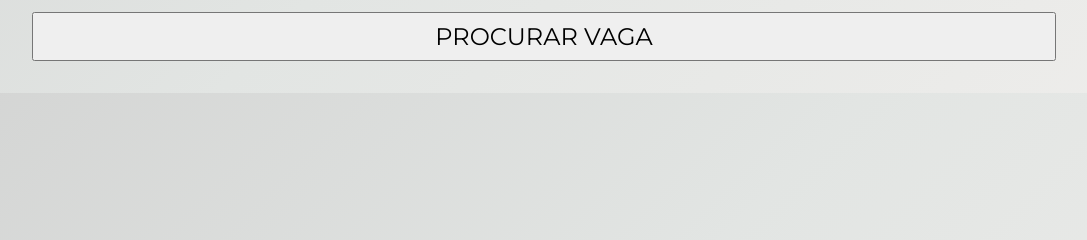
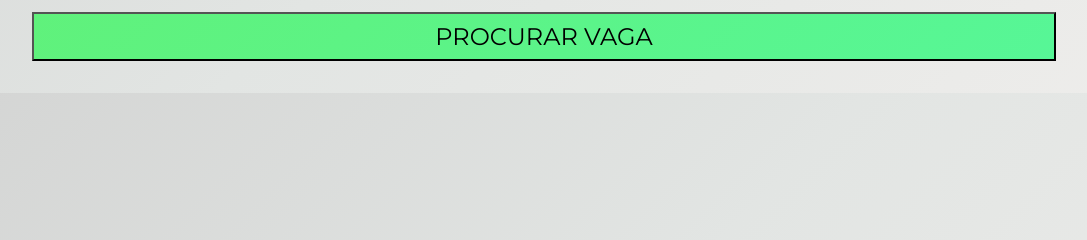
Before and after one commit to thiagojacinto/vagalivre-web, a PHP site: page / in a window 1280 px wide. Shown: the part 560-800 px from the top of the page, without its empty margins (96-1183 px from the left). Run offline with PHP 8.4, Linux system fonts and the light colour scheme; some libraries are stand-ins or nearby versions.

Commit message:
made button green & glowing (CSS Animation)

```diff
--- a/webapp/styleV2.css
+++ b/webapp/styleV2.css
@@ -46,6 +46,57 @@
   font-size: 2.5vh;
   width: 80%;
   margin: 2vh auto;
+}
+
+.getParkingLot {
+  background: linear-gradient(-45deg, #cef3b6, #56f799, #62f075, #78f1bf);
+	background-size: 400% 400%;
+  animation: gradientBG 2.5s ease infinite;
+}
+/*  Button animation */
+@keyframes gradientBG {
+	0% {
+		background-position: 0% 50%;
+	}
+	50% {
+		background-position: 100% 50%;
+	}
+	100% {
+		background-position: 0% 50%;
+	}
+}
+@-webkit-keyframes gradientBG {
+	0% {
+		background-position: 0% 50%;
+	}
+	50% {
+		background-position: 100% 50%;
+	}
+	100% {
+		background-position: 0% 50%;
+	}
+}
+@-moz-keyframes gradientBG {
+	0% {
+		background-position: 0% 50%;
+	}
+	50% {
+		background-position: 100% 50%;
+	}
+	100% {
+		background-position: 0% 50%;
+	}
+}
+@-o-keyframes gradientBG {
+	0% {
+		background-position: 0% 50%;
+	}
+	50% {
+		background-position: 100% 50%;
+	}
+	100% {
+		background-position: 0% 50%;
+	}
 }
 
 .mapContainer {
```
